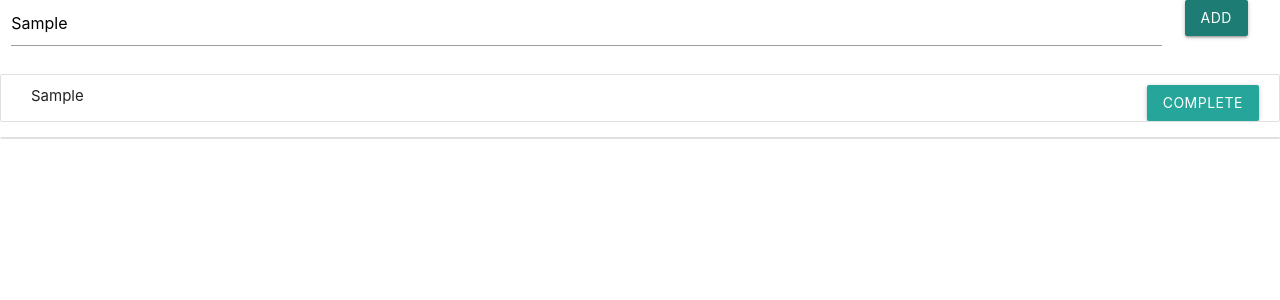
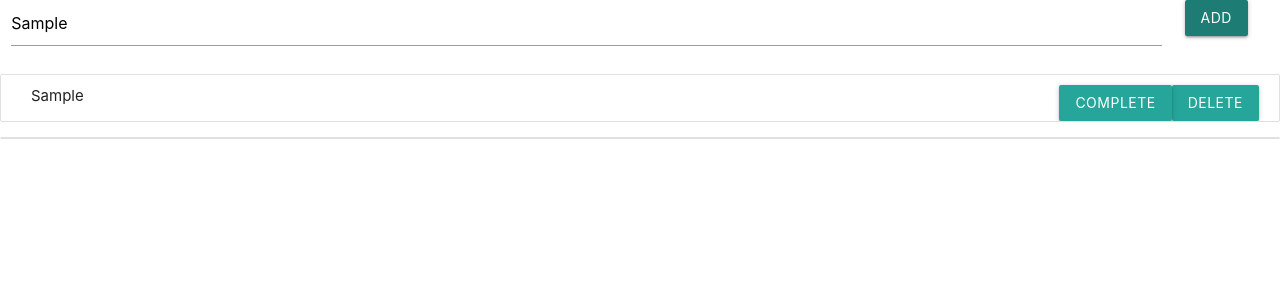
Before and after one commit to MaksimenkoYR/to-do-list, a React (Create React App) app in the folder client/: page / in a window 1280 px wide. Both pictures are taken after typing "Sample" into the empty fields and a click on the button "ADD". Shown: the top 300 px of the page. Built offline with nearby package versions, Linux system fonts and the light colour scheme.

Commit message:
add task deleting functionality

```diff
--- a/client/src/features/TasksList/ListItem.js
+++ b/client/src/features/TasksList/ListItem.js
@@ -1,6 +1,6 @@
 import React from 'react'
 import {connect} from 'react-redux'
-import {completeTask, incompleteTask} from '../../redux/action'
+import {completeTask, incompleteTask, deleteTask} from '../../redux/action'
 
 const ListItem = ({task, ...props}) => {
     return (
@@ -8,7 +8,16 @@ const ListItem = ({task, ...props}) => {
             <div>
                 {task.taskName}
                 {task.isComplete ? (
-                    // eslint-disable-next-line jsx-a11y/anchor-is-valid
+                    <>
+                        <a
+                            href='#'
+                            className='secondary-content waves-effect waves-light btn'
+                            onClick={() => {
+                                props.deleteTask(task.taskId)
+                            }}
+                        >
+                            delete
+                        </a>
                         <a
                             href='#'
                             className='secondary-content waves-effect waves-light btn'
@@ -18,8 +27,18 @@ const ListItem = ({task, ...props}) => {
                         >
                             incomplete
                         </a>
+                    </>
                 ) : (
-                    // eslint-disable-next-line jsx-a11y/anchor-is-valid
+                    <>
+                        <a
+                            href='#'
+                            className='secondary-content waves-effect waves-light btn'
+                            onClick={() => {
+                                props.deleteTask(task.taskId)
+                            }}
+                        >
+                            delete
+                        </a>
                         <a
                             href='#'
                             className='secondary-content waves-effect waves-light btn'
@@ -29,10 +48,11 @@ const ListItem = ({task, ...props}) => {
                         >
                             complete
                         </a>
+                    </>
                 )}
             </div>
         </li>
     )
 }
 
-export default connect(null, {completeTask, incompleteTask})(ListItem)
+export default connect(null, {completeTask, incompleteTask, deleteTask})(ListItem)
--- a/client/src/redux/reducers/taskListReducer.js
+++ b/client/src/redux/reducers/taskListReducer.js
@@ -16,7 +16,7 @@ const taskListReducer = (state = initialState, action) => {
         }
         case DELETE_TASK: {
             const {taskId} = action.payload
-            let [completeCopy, incompleteCopy] = {...state}
+            let {complete: completeCopy, incomplete: incompleteCopy} = {...state}
             delete incompleteCopy[taskId]
             delete completeCopy[taskId]
             return {
```
Lines whose indentation alone changed are shown as unchanged.
